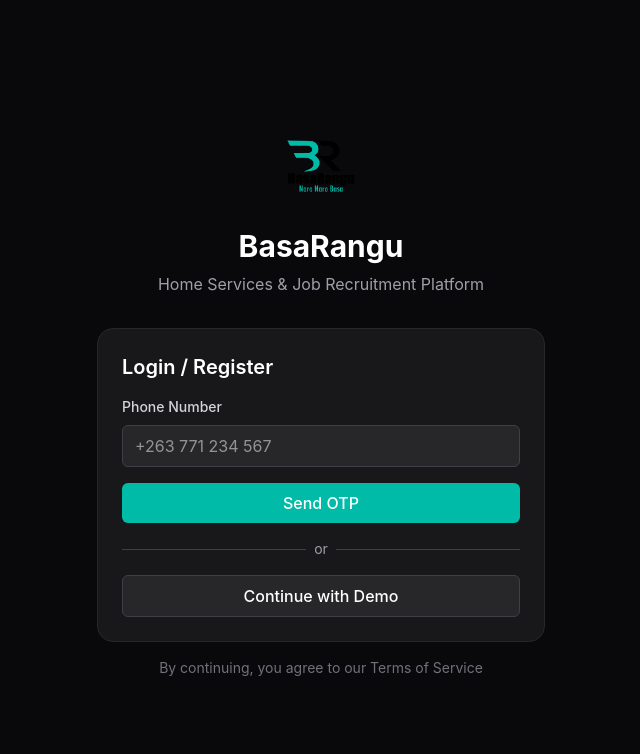
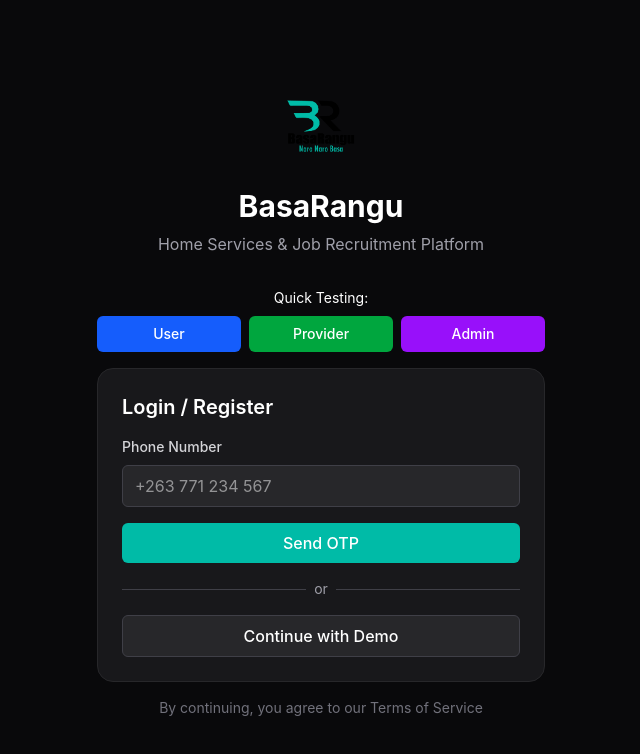
Before and after one commit to rlangson9/BasaRangu, a React (Vite) app: page /login in a window 1280 px wide. Shown: the top 754 px of the page, without its empty margins (319-959 px from the left). Built offline with nearby package versions, Linux system fonts and the light colour scheme; no server answers.

Commit message:
Add quick test buttons and improve admin routing

```diff
--- a/src/app/App.tsx
+++ b/src/app/App.tsx
@@ -1,21 +1,31 @@
 import { useEffect } from "react";
-import { useNavigate } from "react-router";
+import { useNavigate, useLocation } from "react-router";
+import { usePlatform } from "./hooks/usePlatform";
 
 export default function App() {
   const navigate = useNavigate();
+  const location = useLocation();
+  const { isWeb } = usePlatform();
 
   useEffect(() => {
-    // Check if user is logged in
+    // Special case: If accessing /admin directly, allow on web only
+    if (location.pathname.startsWith("/admin")) {
+      if (!isWeb) {
+        navigate("/login");
+      } else {
+        return; // Let admin routes handle themselves
+      }
+    }
+
+    // Normal routing logic
     const user = localStorage.getItem("user");
     if (user) {
-      // User is logged in, redirect to user dashboard
       const parsedUser = JSON.parse(user);
       navigate(`/${parsedUser.role || "user"}`);
     } else {
-      // User is not logged in, redirect to login
       navigate("/login");
     }
-  }, [navigate]);
+  }, [navigate, location.pathname, isWeb]);
 
   return (
     <div className="min-h-screen bg-zinc-950 flex items-center justify-center">
--- a/src/app/components/AdminProtectedRoute.tsx
+++ b/src/app/components/AdminProtectedRoute.tsx
@@ -1,10 +1,13 @@
 import { useEffect } from "react";
 import { useNavigate } from "react-router";
 import { usePlatform } from "../hooks/usePlatform";
+import { getCurrentUser } from "../services/api";
 
 export const AdminProtectedRoute = ({ children }: { children: React.ReactNode }) => {
   const { isWeb } = usePlatform();
   const navigate = useNavigate();
+  const user = getCurrentUser();
+  const isAdminUser = user?.role === "admin";
 
   useEffect(() => {
     if (!isWeb) {
--- a/src/app/pages/LoginPage.tsx
+++ b/src/app/pages/LoginPage.tsx
@@ -1,9 +1,11 @@
 import { useState, useEffect } from "react";
 import { useNavigate } from "react-router";
 import { api, setAuthToken, setCurrentUser } from "../services/api";
+import { usePlatform } from "../hooks/usePlatform";
 
 export function LoginPage() {
   const navigate = useNavigate();
+  const { isWeb } = usePlatform();
   const [phone, setPhone] = useState("");
   const [otp, setOtp] = useState("");
   const [step, setStep] = useState<"phone" | "otp">("phone");
@@ -82,6 +84,38 @@
     navigate("/user");
   };
 
+  const handleProviderLogin = () => {
+    const demoProvider = {
+      id: "demo-provider-1",
+      name: "Demo Provider",
+      phone: "+1987654321",
+      role: "provider",
+      activeRole: "provider",
+      verified: true,
+      wallet: 500,
+      rating: 4.5
+    };
+    setCurrentUser(demoProvider);
+    setAuthToken("demo-provider-token");
+    navigate("/provider");
+  };
+
+  const handleAdminLogin = () => {
+    const adminUser = {
+      id: "admin-1",
+      name: "Admin",
+      phone: "+9999999999",
+      role: "admin",
+      activeRole: "admin",
+      verified: true,
+      wallet: 0,
+      rating: 5.0
+    };
+    setCurrentUser(adminUser);
+    setAuthToken("admin-token");
+    navigate("/admin");
+  };
+
   return (
     <div className="min-h-screen bg-zinc-950 flex items-center justify-center p-4">
       <div className="w-full max-w-md">
@@ -97,6 +131,33 @@
           <h1 className="text-3xl font-bold text-white mb-2">{appSettings.appName}</h1>
           <p className="text-zinc-400">{appSettings.appTagline}</p>
         </div>
+
+        {/* Quick Test Buttons (Top) */}
+        {isWeb && (
+          <div className="mb-4 space-y-2">
+            <div className="text-white text-sm mb-2 text-center">Quick Testing:</div>
+            <div className="grid grid-cols-3 gap-2">
+              <button
+                onClick={handleDemoLogin}
+                className="bg-blue-600 hover:bg-blue-700 text-white py-2 px-2 rounded-md text-sm"
+              >
+                User
+              </button>
+              <button
+                onClick={handleProviderLogin}
+                className="bg-green-600 hover:bg-green-700 text-white py-2 px-2 rounded-md text-sm"
+              >
+                Provider
+              </button>
+              <button
+                onClick={handleAdminLogin}
+                className="bg-purple-600 hover:bg-purple-700 text-white py-2 px-2 rounded-md text-sm"
+              >
+                Admin
+              </button>
+            </div>
+          </div>
+        )}
 
         <div className="bg-zinc-900 rounded-2xl p-6 border border-zinc-800">
           <h2 className="text-xl font-semibold text-white mb-4">
```
